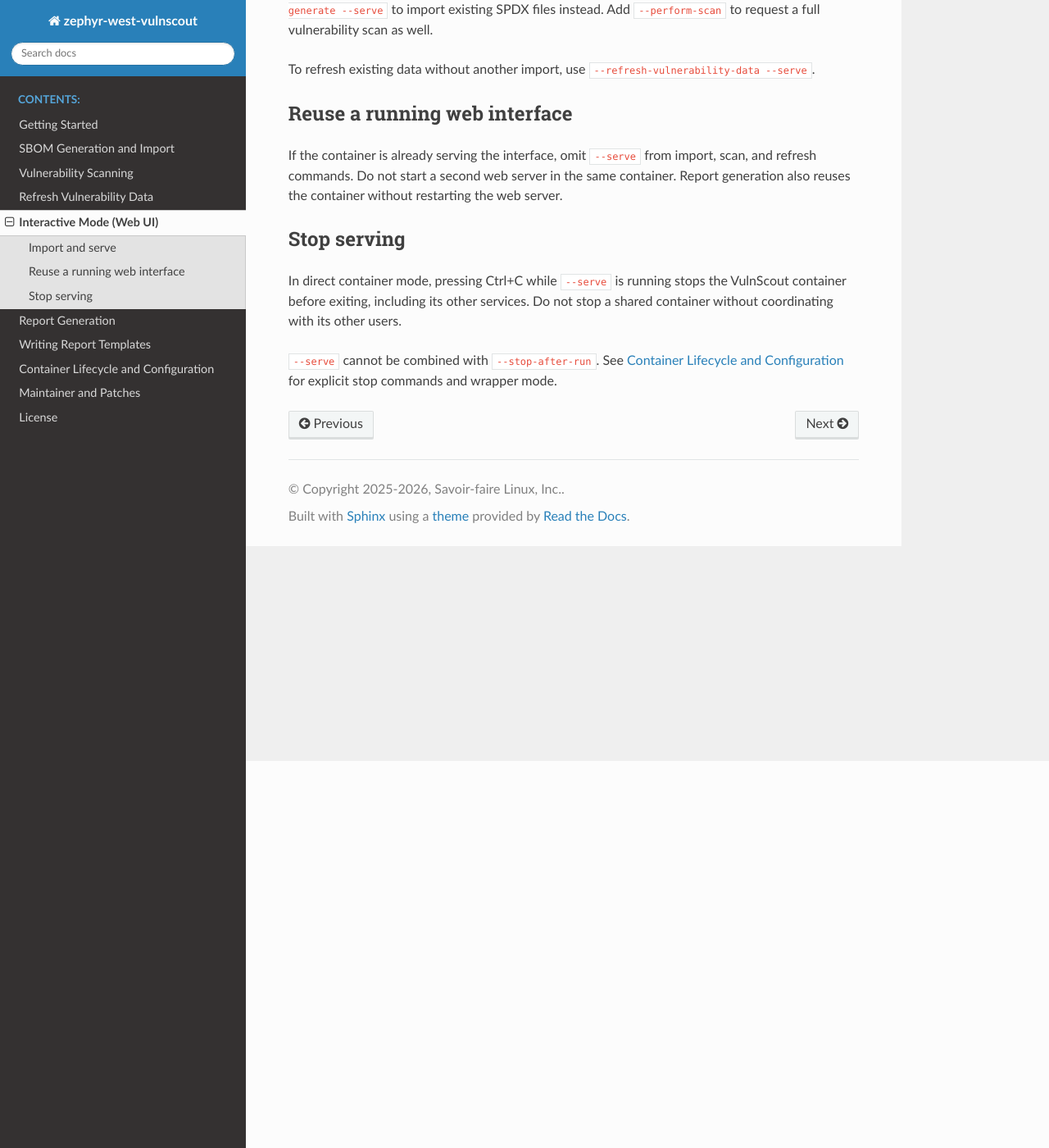
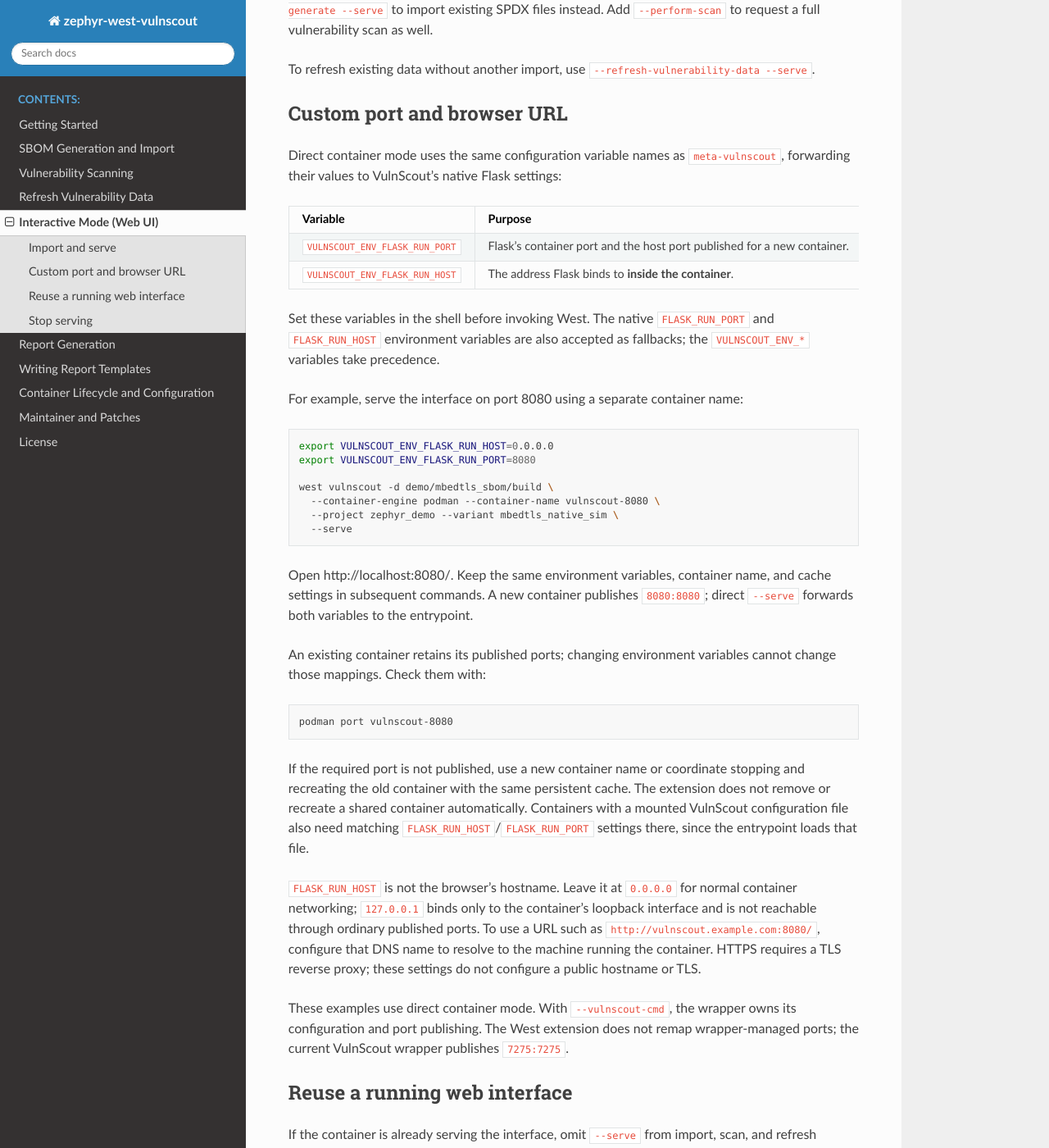
Before and after one commit to savoirfairelinux/zephyr-west-vulnscout, a Sphinx documentation site: the page built from doc/usage/interactive-mode.md, in a window 1280 px wide and 1400 px high, scrolled down 472 px. Shown: the whole window at 82% size. Built offline with Sphinx 7.4.7 and the Read the Docs theme 3.1.0, drawn with Linux system fonts in a browser that asks for light colours.

Commit message:
Support configurable VulnScout web settings
Accept prefixed Flask host and port settings with native environment
fallbacks. Validate values and forward them during container creation
and foreground serving.

Cover environment precedence and command arguments. Explain custom
ports, browser URLs, existing mappings, and wrapper limitations.

Signed-off-by: ValentinBoudevinSFL <valentin.boudevin@savoirfairelinux.com>

````diff
--- a/doc/usage/interactive-mode.md
+++ b/doc/usage/interactive-mode.md
@@ -22,6 +22,62 @@ Add `--perform-scan` to request a full vulnerability scan as well.
 To refresh existing data without another import, use
 [`--refresh-vulnerability-data --serve`](vulnerability-data.md).
 
+(custom-port-and-browser-url)=
+## Custom port and browser URL
+
+Direct container mode uses the same configuration variable names as
+`meta-vulnscout`, forwarding their values to VulnScout's native Flask settings:
+
+| Variable | Purpose | Default |
+| --- | --- | --- |
+| `VULNSCOUT_ENV_FLASK_RUN_PORT` | Flask's container port and the host port published for a new container. | `7275` |
+| `VULNSCOUT_ENV_FLASK_RUN_HOST` | The address Flask binds to **inside the container**. | `0.0.0.0` |
+
+Set these variables in the shell before invoking West. The native
+`FLASK_RUN_PORT` and `FLASK_RUN_HOST` environment variables are also accepted
+as fallbacks; the `VULNSCOUT_ENV_*` variables take precedence.
+
+For example, serve the interface on port 8080 using a separate container name:
+
+```sh
+export VULNSCOUT_ENV_FLASK_RUN_HOST=0.0.0.0
+export VULNSCOUT_ENV_FLASK_RUN_PORT=8080
+
+west vulnscout -d demo/mbedtls_sbom/build \
+  --container-engine podman --container-name vulnscout-8080 \
+  --project zephyr_demo --variant mbedtls_native_sim \
+  --serve
+```
+
+Open http://localhost:8080/. Keep the same environment variables, container name,
+and cache settings in subsequent commands. A new container publishes
+`8080:8080`; direct `--serve` forwards both variables to the entrypoint.
+
+An existing container retains its published ports; changing environment
+variables cannot change those mappings. Check them with:
+
+```sh
+podman port vulnscout-8080
+```
+
+If the required port is not published, use a new container name or coordinate
+stopping and recreating the old container with the same persistent cache.
+The extension does not remove or recreate a shared container automatically.
+Containers with a mounted VulnScout configuration file also need matching
+`FLASK_RUN_HOST`/`FLASK_RUN_PORT` settings there, since the entrypoint loads
+that file.
+
+`FLASK_RUN_HOST` is not the browser's hostname. Leave it at `0.0.0.0` for normal
+container networking; `127.0.0.1` binds only to the container's loopback
+interface and is not reachable through ordinary published ports.
+To use a URL such as `http://vulnscout.example.com:8080/`, configure that DNS name
+to resolve to the machine running the container. HTTPS requires a TLS reverse
+proxy; these settings do not configure a public hostname or TLS.
+
+These examples use direct container mode. With `--vulnscout-cmd`, the wrapper
+owns its configuration and port publishing. The West extension does not remap
+wrapper-managed ports; the current VulnScout wrapper publishes `7275:7275`.
+
 ## Reuse a running web interface
 
 If the container is already serving the interface, omit `--serve` from import,
````
Also changed, not shown: README.md (+8 -0 lines), doc/usage/container-configuration.md (+4 -1 lines), 2 other files.
